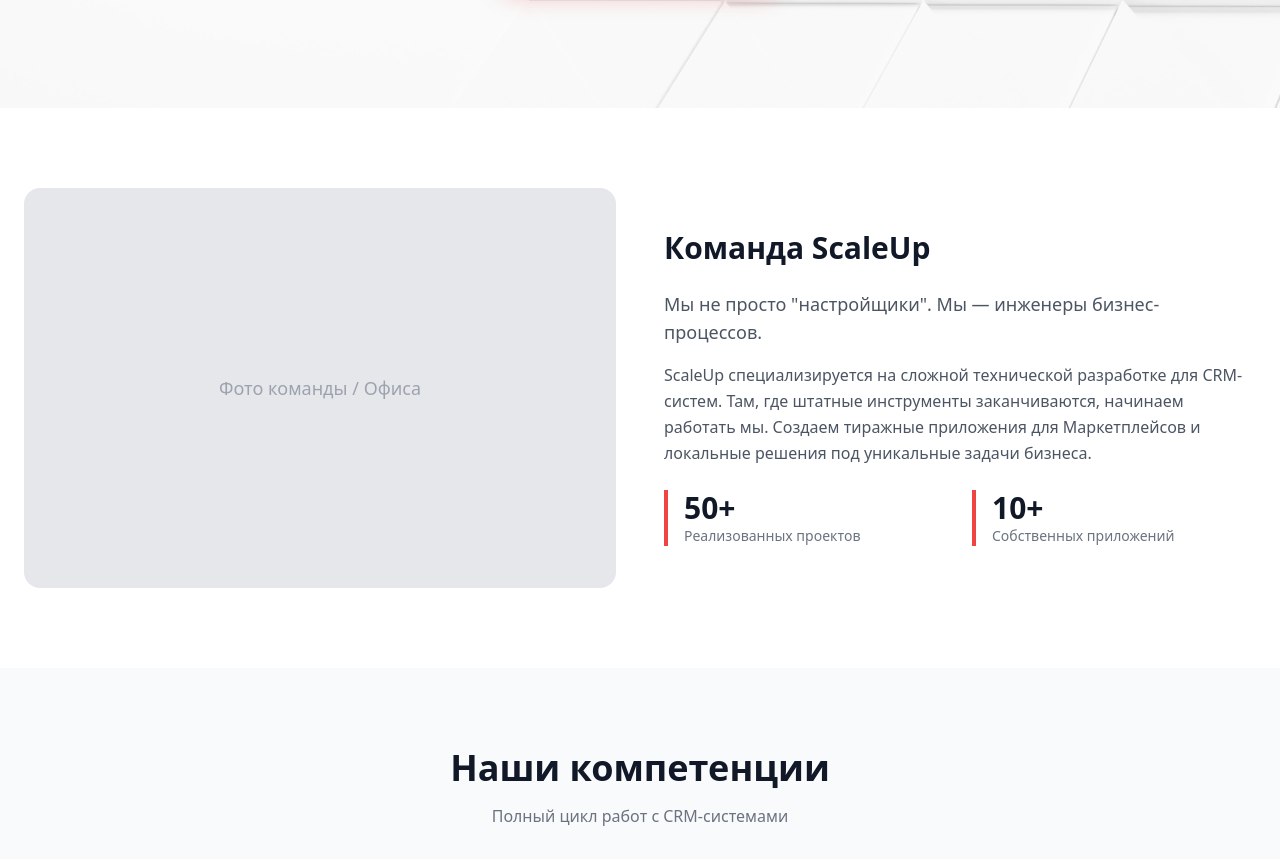
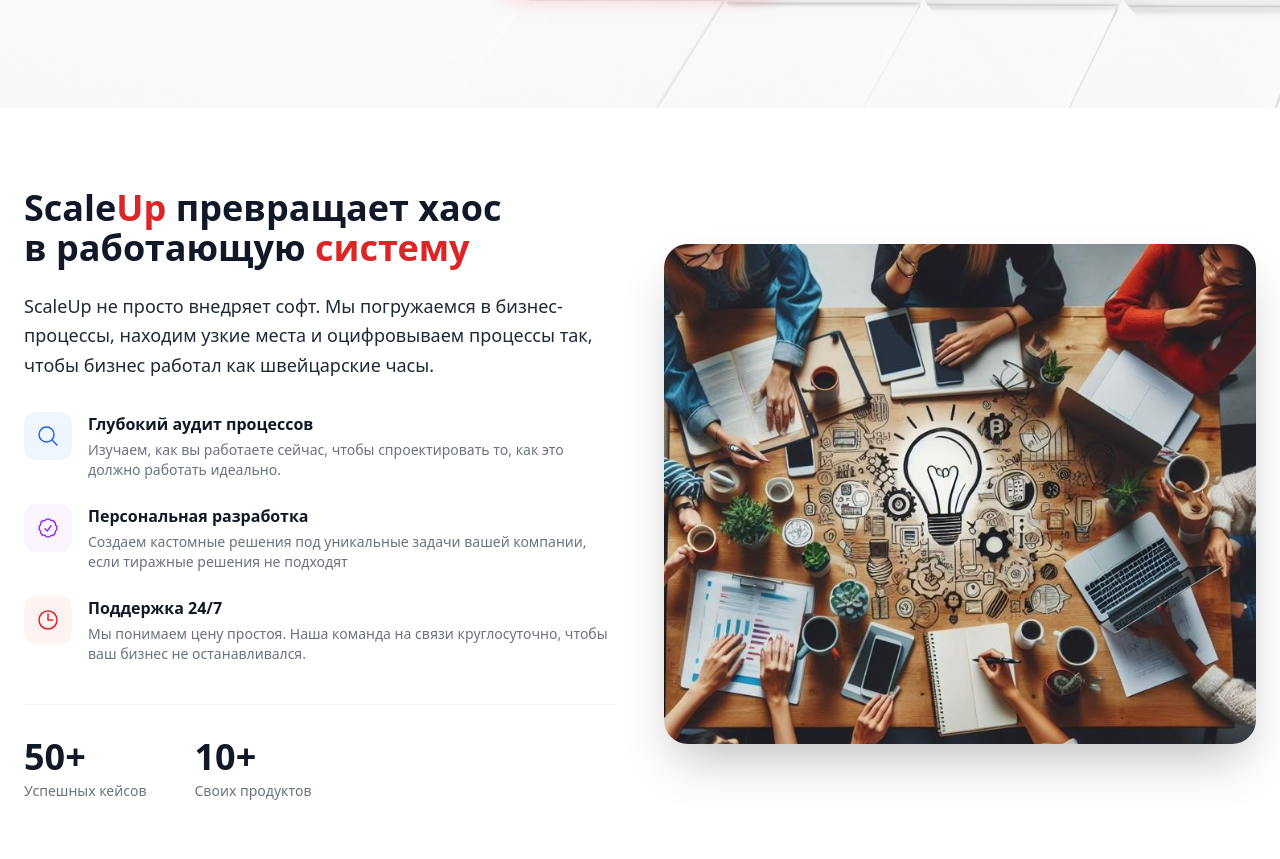
Before and after one commit to QQha-poehala/myscaleup, a Nuxt app: page / in a window 1280 px wide. Shown: the part 521-1380 px from the top of the page. Built offline with nearby package versions, Linux system fonts and the light colour scheme.

Commit message:
aboutas block

```diff
--- /dev/null
+++ b/app/components/Aboutus.vue
@@ -0,0 +1,88 @@
+
+<template>
+    <section class="py-20 px-6">
+        <div class="container mx-auto">
+            <div class="grid md:grid-cols-2 gap-12 items-center">
+
+            <div class="relative group order-2 md:order-1">
+                <img
+                src="/team.jpg"
+                alt="Команда ScaleUp"
+                class="rounded-3xl w-full h-[500px] object-cover shadow-2xl transition-transform duration-500 group-hover:scale-[1.01]"
+                />
+
+                <!-- Декоративный элемент (красный круг сзади) -->
+                <div class="absolute -top-6 -left-6 w-32 h-32 bg-red-100 rounded-full -z-10 blur-xl opacity-70"></div>
+                <div class="absolute -bottom-6 -right-6 w-48 h-48 bg-gray-100 rounded-full -z-10"></div>
+            </div>
+
+            <div>
+                <h2 class="text-3xl md:text-4xl font-extrabold mb-6 leading-tight">
+                Scale<span class="text-red-600">Up</span> превращает хаос <br> в работающую <span class="text-red-600">систему</span>
+                </h2>
+                <p class="text-gray-800 mb-8 text-lg leading-relaxed">
+                ScaleUp не просто внедряет софт. Мы погружаемся в бизнес-процессы, находим узкие места и оцифровываем процессы так, чтобы бизнес работал как швейцарские часы.
+                </p>
+
+                <!-- Список преимуществ -->
+                <div class="space-y-6 mb-10">
+
+                <!-- Пункт 1: Анализ -->
+                <div class="flex gap-4">
+                    <div class="w-12 h-12 bg-blue-50 text-blue-600 rounded-xl flex items-center justify-center shrink-0">
+                    <svg xmlns="http://www.w3.org/2000/svg" fill="none" viewBox="0 0 24 24" stroke-width="1.5" stroke="currentColor" class="w-6 h-6">
+                        <path stroke-linecap="round" stroke-linejoin="round" d="M21 21l-5.197-5.197m0 0A7.5 7.5 0 105.196 5.196a7.5 7.5 0 0010.607 10.607z" />
+                    </svg>
+                    </div>
+                    <div>
+                    <h4 class="font-bold text-gray-900">Глубокий аудит процессов</h4>
+                    <p class="text-sm text-gray-500 mt-1">Изучаем, как вы работаете сейчас, чтобы спроектировать то, как это должно работать идеально.</p>
+                    </div>
+                </div>
+
+                <!-- Пункт 2: Индивидуальный подход -->
+                <div class="flex gap-4">
+                    <div class="w-12 h-12 bg-purple-50 text-purple-600 rounded-xl flex items-center justify-center shrink-0">
+                    <svg xmlns="http://www.w3.org/2000/svg" fill="none" viewBox="0 0 24 24" stroke-width="1.5" stroke="currentColor" class="w-6 h-6">
+                        <path stroke-linecap="round" stroke-linejoin="round" d="M9 12.75L11.25 15 15 9.75M21 12c0 1.268-.63 2.39-1.593 3.068a3.745 3.745 0 01-1.043 3.296 3.745 3.745 0 01-3.296 1.043A3.745 3.745 0 0112 21c-1.268 0-2.39-.63-3.068-1.593a3.746 3.746 0 01-3.296-1.043 3.745 3.745 0 01-1.043-3.296A3.745 3.745 0 013 12c0-1.268.63-2.39 1.593-3.068a3.745 3.745 0 011.043-3.296 3.746 3.746 0 013.296-1.043A3.746 3.746 0 0112 3c1.268 0 2.39.63 3.068 1.593a3.746 3.746 0 013.296 1.043 3.746 3.746 0 011.043 3.296A3.745 3.745 0 0121 12z" />
+                    </svg>
+                    </div>
+                    <div>
+                    <h4 class="font-bold text-gray-900">Персональная разработка</h4>
+                    <p class="text-sm text-gray-500 mt-1">Создаем кастомные решения под уникальные задачи вашей компании, если тиражные решения не подходят</p>
+                    </div>
+                </div>
+
+                <!-- Пункт 3: 24/7 -->
+                <div class="flex gap-4">
+                    <div class="w-12 h-12 bg-red-50 text-red-600 rounded-xl flex items-center justify-center shrink-0">
+                    <svg xmlns="http://www.w3.org/2000/svg" fill="none" viewBox="0 0 24 24" stroke-width="1.5" stroke="currentColor" class="w-6 h-6">
+                        <path stroke-linecap="round" stroke-linejoin="round" d="M12 6v6h4.5m4.5 0a9 9 0 11-18 0 9 9 0 0118 0z" />
+                    </svg>
+                    </div>
+                    <div>
+                    <h4 class="font-bold text-gray-900">Поддержка 24/7</h4>
+                    <p class="text-sm text-gray-500 mt-1">Мы понимаем цену простоя. Наша команда на связи круглосуточно, чтобы ваш бизнес не останавливался.</p>
+                    </div>
+                </div>
+
+                </div>
+
+                <!-- Цифры -->
+                <div class="flex gap-12 border-t border-gray-100 pt-8">
+                <div>
+                    <div class="text-4xl font-extrabold text-gray-900">50+</div>
+                    <div class="text-sm font-medium text-gray-500 mt-1">Успешных кейсов</div>
+                </div>
+                <div>
+                    <div class="text-4xl font-extrabold text-gray-900">10+</div>
+                    <div class="text-sm font-medium text-gray-500 mt-1">Своих продуктов</div>
+                </div>
+                </div>
+
+            </div>
+
+            </div>
+        </div>
+    </section>
+</template>
--- a/app/components/TheFooter.vue
+++ b/app/components/TheFooter.vue
@@ -25,7 +25,7 @@
         </div>
       </div>
       <div class="text-center text-gray-600 pt-8 border-t border-gray-800">
-        © {{ new Date().getFullYear() }} ScaleUp. Все права защищены.
+        © {{ new Date().getFullYear() }} ScaleUp
       </div>
     </div>
   </footer>
--- a/app/pages/index.vue
+++ b/app/pages/index.vue
@@ -31,40 +31,7 @@
       </div>
     </section>
 
-    <!-- О КОМПАНИИ -->
-    <section class="py-20 px-6">
-      <div class="container mx-auto">
-        <div class="grid md:grid-cols-2 gap-12 items-center">
-          <div class="relative">
-            <!-- Плейсхолдер для фото команды/офиса -->
-            <div class="bg-gray-200 rounded-2xl h-[400px] w-full flex items-center justify-center text-gray-400">
-              <span class="text-lg">Фото команды / Офиса</span>
-            </div>
-            <!-- Декоративный элемент -->
-            <div class="absolute -bottom-6 -right-6 w-48 h-48 bg-red-50 rounded-full -z-10"></div>
-          </div>
-          <div>
-            <h2 class="text-3xl font-bold mb-6">Команда ScaleUp</h2>
-            <p class="text-gray-600 mb-4 text-lg">
-              Мы не просто "настройщики". Мы — инженеры бизнес-процессов.
-            </p>
-            <p class="text-gray-600 mb-6 leading-relaxed">
-              ScaleUp специализируется на сложной технической разработке для CRM-систем. Там, где штатные инструменты заканчиваются, начинаем работать мы. Создаем тиражные приложения для Маркетплейсов и локальные решения под уникальные задачи бизнеса.
-            </p>
-            <div class="grid grid-cols-2 gap-6">
-              <div class="border-l-4 border-red-500 pl-4">
-                <div class="text-3xl font-bold text-gray-900">50+</div>
-                <div class="text-sm text-gray-500">Реализованных проектов</div>
-              </div>
-              <div class="border-l-4 border-red-500 pl-4">
-                <div class="text-3xl font-bold text-gray-900">10+</div>
-                <div class="text-sm text-gray-500">Собственных приложений</div>
-              </div>
-            </div>
-          </div>
-        </div>
-      </div>
-    </section>
+  <Aboutus />
 
     <!-- УСЛУГИ (Блоки) -->
      <section class="py-20 bg-gray-50 px-6" id="services">
```
Also changed, not shown: public/team.jpg (added).
